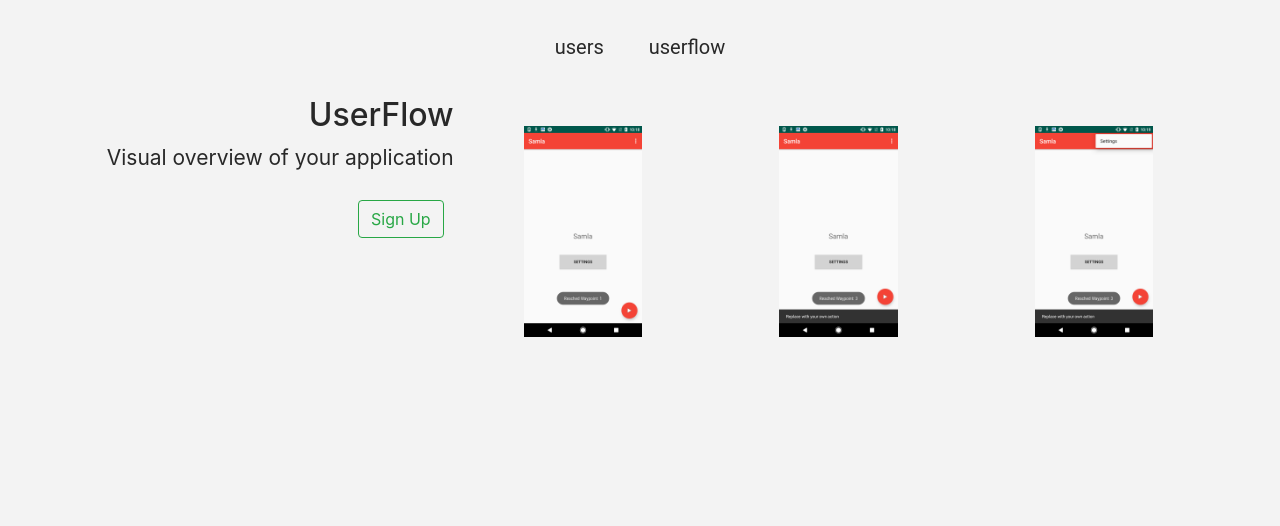
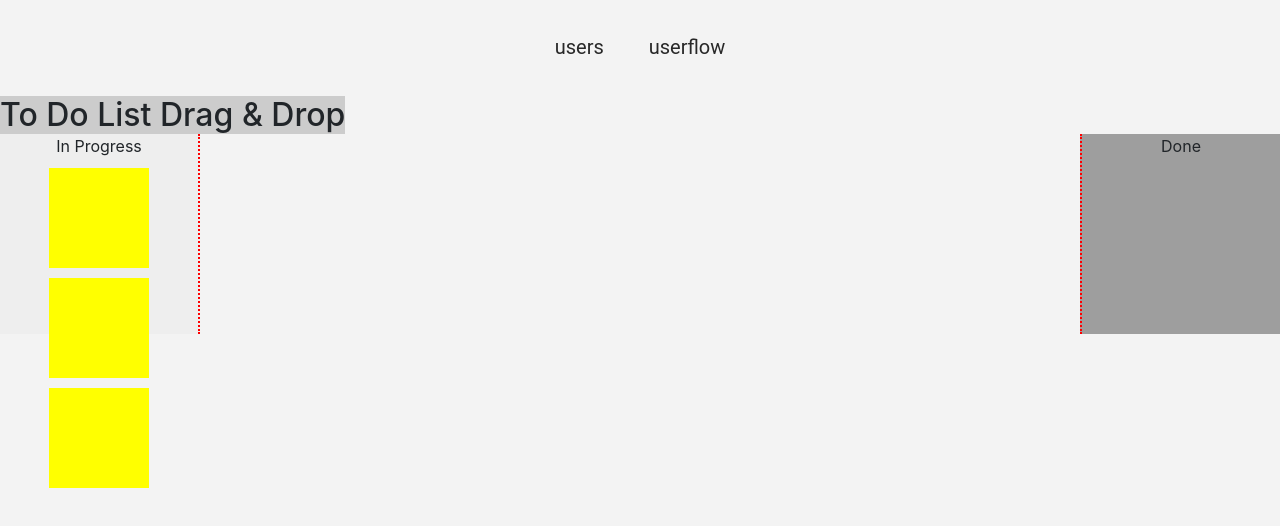
Before and after one commit to nicolaa5/user-testing-website, a React (Create React App) app: page /userflow in a window 1280 px wide. Shown: the top 526 px of the page. Built offline with nearby package versions, Linux system fonts and the light colour scheme.

Commit message:
Add testing of Drag/Dropping of UI elements

```diff
--- a/src/App.css
+++ b/src/App.css
@@ -105,6 +105,23 @@
   color: #09d3ac;
 }
 
+.App {
+  width: 100%;
+  margin: 0 auto;
+}
+
+.drag-container {
+  text-align: center;
+}
+
+.head {
+  display: inline-block;
+  margin: 0;
+  padding: 0;
+  background-color: #CCCCCC;
+  width:100%;
+}
+
 .droppable {
   position: absolute;
   width: 200px;
--- a/src/components/Userflow.js
+++ b/src/components/Userflow.js
@@ -26,6 +26,25 @@ class Userflow extends React.Component {
 
     }
 
+    onDragStart = (event, taskName) => {
+    	console.log('dragstart on div: ', taskName);
+    	event.dataTransfer.setData("taskName", taskName);
+	}
+	onDragOver = (event) => {
+	    event.preventDefault();
+    }
+
+    onDrop = (event, status) => {
+	    let screens = this.props.screens.filter((task) => {
+	        return task;
+	    });
+
+	    this.setState({
+	        ...this.state,
+	        screens
+	    });
+	}
+
 
     render() {
 
@@ -46,29 +65,50 @@ class Userflow extends React.Component {
                     onDragStart = {(event) => this.onDragStart(event, screen.screenName)}
                     draggable
                     className="draggable"
+                    type = {screen.type}
+                    x = {screen.coordinates.x}
+                    y = {screen.coordinates.y}
+                    width = {screen.dimensions.width}
+                    height = {screen.coordinates.height}
                     style = {{backgroundColor: screen.bgcolor}}>
-                    {screen.taskName}
                 </div>
             );
         });
 
         return (
         <React.Fragment>
+	      <div className="drag-container">
+	        <h2 className="head">To Do List Drag & Drop</h2>
+		    <div className="inProgress"
+	    		onDragOver={(event)=>this.onDragOver(event)}
+      			onDrop={(event)=>{this.onDrop(event, "inProgress")}}>
+	          <span className="group-header">In Progress</span>
+	          {screenStatus.inProgress}
+	        </div>
+	        <div className="droppable"
+	        	onDragOver={(event)=>this.onDragOver(event)}
+          		onDrop={(event)=>this.onDrop(event, "done")}>
+	          <span className="group-header">Done</span>
+	          {screenStatus.Done}
+	        </div>
+	      </div>
 
-            <div className = "App-body-left">
+
+            {/* <div className = "App-body-left">
                 <h2>UserFlow</h2>
                 <p>Visual overview of your application</p>
-                {/* <Button variant="outline-success" className = "button" >Sign Up</Button> */}
+                {/* <Button variant="outline-success" className = "button" >Sign Up</Button>
                 <Button variant="outline-success" className = "button" >Sign Up</Button>
             </div>
 
             <div className = "App-body-right">
                 <div className = "Userflow">
+                    {screenStatus.inProgress}
                     <UserFlowScreen className="Userflow-A" source = {A}/>
                     <UserFlowScreen className="Userflow-B" source = {B}/>
                     <UserFlowScreen className="Userflow-C" source = {C}/>
                 </div>
-            </div>
+            </div> */}
         </React.Fragment>
         );
     }
--- a/src/index.js
+++ b/src/index.js
@@ -9,6 +9,11 @@ import {BrowserRouter } from "react-router-dom";
 // Import the reducer and create a store
 import { createStore, combineReducers } from 'redux'
 import { Provider } from 'react-redux'
+import UserFlowScreen from './components/UserFlowScreen';
+
+import A from 'media/1.png';
+import B from 'media/2.png';
+import C from 'media/3.png';
 
 
 
@@ -42,13 +47,29 @@ const initialDimensions = {
 };
 
 const initialScreenAttributes = {
-   screens: [{
+   screens: [
+     {
       id: "1",
-      type: "Main activity",
+      type: "android_activity",
       status: "inProgress",
       coordinates: {x: "0", y: "0"},
-      dimensions:{ x :"1080", y: "1920"}
-    }]
+      dimensions:{ width :"1080", height: "1920"}
+    },
+    {
+      id: "2",
+      type: "android_fragment",
+      status: "inProgress",
+      coordinates: {x: "0", y: "0"},
+      dimensions:{ width :"1080", height: "1920"}
+    },
+    {
+      id: "3",
+      type: "iOS_lifecycle",
+      status: "inProgress",
+      coordinates: {x: "0", y: "0"},
+      dimensions:{ width :"1080", height: "1920"}
+    }
+  ]
 };
 
 /**
```
